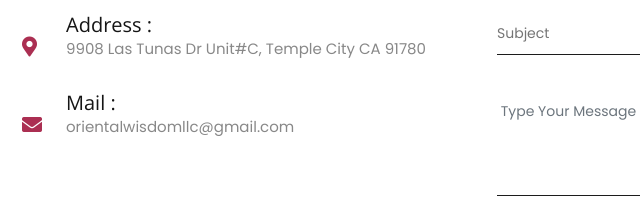
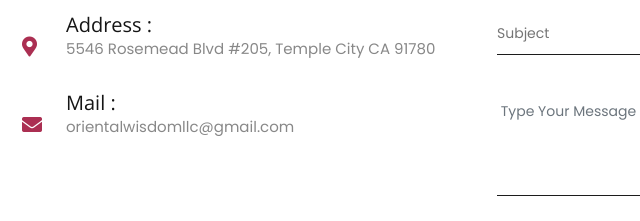
Before and after one commit to orientalwisdom/orientalwisdom.github.io, a plain HTML site: page index.html in a window 1280 px wide. Shown: the part 5123-5344 px from the top of the page, 63-703 px from the left. Drawn offline with nearby package versions, Linux system fonts and the light colour scheme.

Commit message:
change address

```diff
--- a/index.html
+++ b/index.html
@@ -334,7 +334,7 @@
             <div class="icon"> <i class="fas fa-map-marker-alt"></i> </div>
             <div class="content">
               <h4>Address :</h4>
-              <p>9908 Las Tunas Dr Unit#C, Temple City CA 91780</p>
+              <p>5546 Rosemead Blvd #205, Temple City CA 91780</p>
             </div>
           </div>
           <div class="info-box">
```
